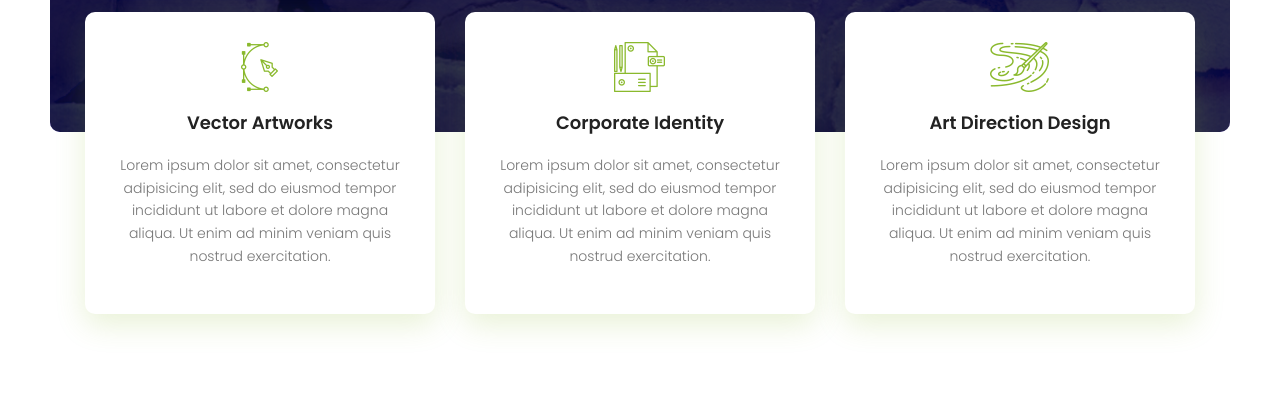
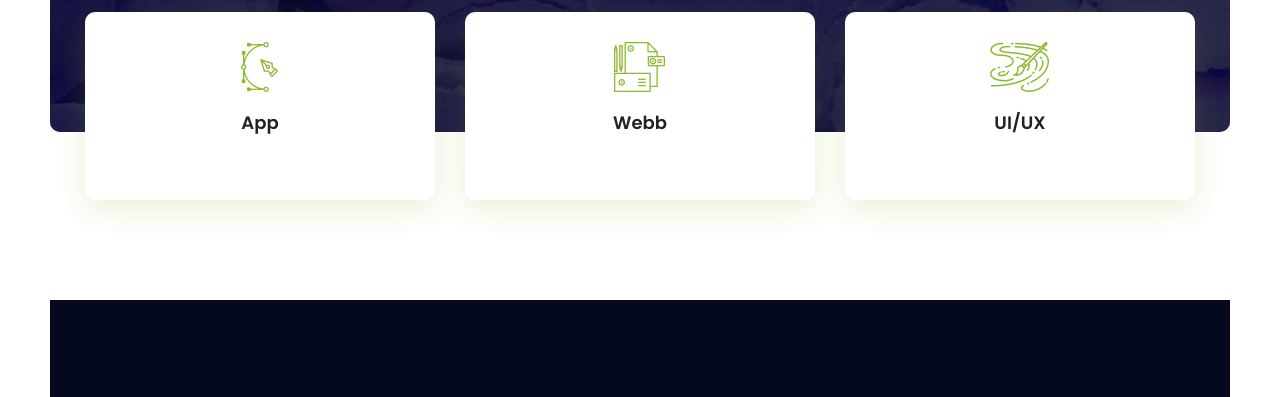
Before and after one commit to BenjaminAronsson/BenjaminAronsson.github.io, a plain HTML site: page index.html in a window 1280 px wide. Shown: the part 2358-2755 px from the top of the page. Drawn offline with nearby package versions, Linux system fonts and the light colour scheme.

Commit message:
placeholder text gone

```diff
--- a/index.html
+++ b/index.html
@@ -204,27 +204,27 @@
 							<div class="col-lg-4">
 								<div class="single-service">
 									<img class="img-fluid" src="img/s1.png" alt="">
-									<h4>Vector Artworks</h4>
+									<h4>App</h4>
 									<p>
-										Lorem ipsum dolor sit amet, consectetur adipisicing elit, sed do eiusmod tempor incididunt ut labore et dolore magna aliqua. Ut enim ad minim veniam quis nostrud exercitation.
+										<!-- Lorem ipsum dolor sit amet, consectetur adipisicing elit, sed do eiusmod tempor incididunt ut labore et dolore magna aliqua. Ut enim ad minim veniam quis nostrud exercitation. -->
 									</p>
 								</div>
 							</div>
 							<div class="col-lg-4">
 								<div class="single-service">
 									<img class="img-fluid" src="img/s2.png" alt="">
-									<h4>Corporate Identity</h4>
+									<h4>Webb</h4>
 									<p>
-										Lorem ipsum dolor sit amet, consectetur adipisicing elit, sed do eiusmod tempor incididunt ut labore et dolore magna aliqua. Ut enim ad minim veniam quis nostrud exercitation.
+										<!-- Lorem ipsum dolor sit amet, consectetur adipisicing elit, sed do eiusmod tempor incididunt ut labore et dolore magna aliqua. Ut enim ad minim veniam quis nostrud exercitation. -->
 									</p>
 								</div>
 							</div>
 							<div class="col-lg-4">
 								<div class="single-service">
 									<img class="img-fluid" src="img/s3.png" alt="">
-									<h4>Art Direction Design</h4>
+									<h4>UI/UX</h4>
 									<p>
-										Lorem ipsum dolor sit amet, consectetur adipisicing elit, sed do eiusmod tempor incididunt ut labore et dolore magna aliqua. Ut enim ad minim veniam quis nostrud exercitation.
+										<!-- Lorem ipsum dolor sit amet, consectetur adipisicing elit, sed do eiusmod tempor incididunt ut labore et dolore magna aliqua. Ut enim ad minim veniam quis nostrud exercitation. -->
 									</p>
 								</div>
 							</div>
```
